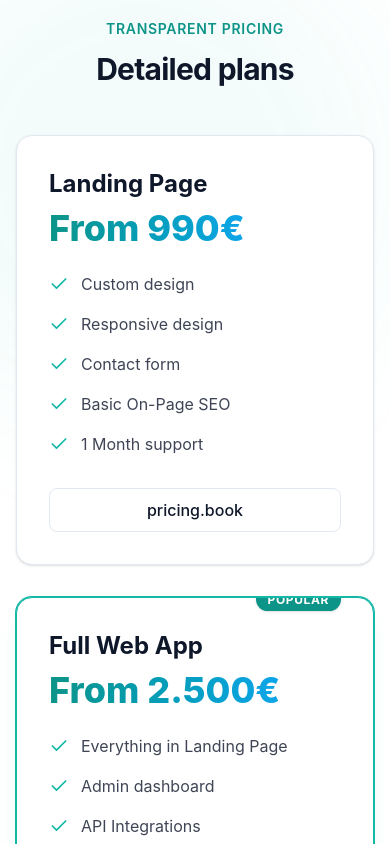
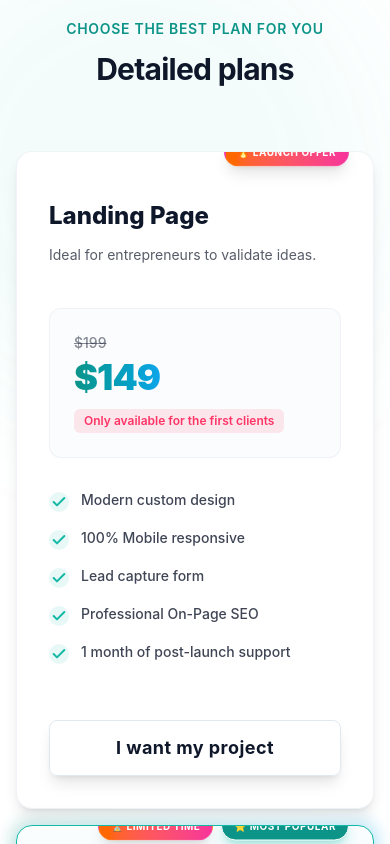
Before and after one commit to jose12335e/mgdigitaltech, a React (Vite) app: page / in a window 390 px wide. Shown: the part 7340-8184 px from the top of the page. Built offline with nearby package versions, Linux system fonts and the light colour scheme; no server answers; the database is empty.

Commit message:
feat: Rediseño orientado a SaaS para la sección PricingSection con precios promocionales, estilos glow y nuevas traducciones

```diff
--- a/src/data/mockData.js
+++ b/src/data/mockData.js
@@ -93,7 +93,12 @@ export const mockData = {
     {
       id: "basic",
       tierKey: "pricing.p1_tier",
-      priceKey: "pricing.p1_price",
+      descKey: "pricing.p1_desc",
+      priceOriginalKey: "pricing.p1_price_original",
+      pricePromoKey: "pricing.p1_price_promo",
+      urgencyKey: "pricing.p1_urgency",
+      badgeKey: "pricing.p1_badge",
+      ctaKey: "pricing.p1_cta",
       features: [
         "pricing.p1_f1",
         "pricing.p1_f2",
@@ -106,7 +111,12 @@ export const mockData = {
     {
       id: "pro",
       tierKey: "pricing.p2_tier",
-      priceKey: "pricing.p2_price",
+      descKey: "pricing.p2_desc",
+      priceOriginalKey: "pricing.p2_price_original",
+      pricePromoKey: "pricing.p2_price_promo",
+      urgencyKey: "pricing.p2_urgency",
+      badgeKey: "pricing.p2_badge",
+      ctaKey: "pricing.p2_cta",
       features: [
         "pricing.p2_f1",
         "pricing.p2_f2",
--- a/src/locales/en/translation.json
+++ b/src/locales/en/translation.json
@@ -83,21 +83,31 @@
   },
   "pricing": {
     "title": "Detailed plans",
-    "subtitle": "Transparent pricing",
-    "popular": "Popular",
+    "subtitle": "Choose the best plan for you",
+    "popular": "⭐ Most popular",
     "p1_tier": "Landing Page",
-    "p1_price": "From 990€",
-    "p1_f1": "Custom design",
-    "p1_f2": "Responsive design",
-    "p1_f3": "Contact form",
-    "p1_f4": "Basic On-Page SEO",
-    "p1_f5": "1 Month support",
+    "p1_desc": "Ideal for entrepreneurs to validate ideas.",
+    "p1_price_original": "$199",
+    "p1_price_promo": "$149",
+    "p1_urgency": "Only available for the first clients",
+    "p1_badge": "🔥 Launch Offer",
+    "p1_cta": "I want my project",
+    "p1_f1": "Modern custom design",
+    "p1_f2": "100% Mobile responsive",
+    "p1_f3": "Lead capture form",
+    "p1_f4": "Professional On-Page SEO",
+    "p1_f5": "1 month of post-launch support",
     "p2_tier": "Full Web App",
-    "p2_price": "From 2.500€",
+    "p2_desc": "Scale your business with a robust digital solution.",
+    "p2_price_original": "$450",
+    "p2_price_promo": "$300",
+    "p2_urgency": "Limited slots",
+    "p2_badge": "⏳ Limited Time",
+    "p2_cta": "Request VIP project",
     "p2_f1": "Everything in Landing Page",
     "p2_f2": "Admin dashboard",
-    "p2_f3": "API Integrations",
-    "p2_f4": "Database",
+    "p2_f3": "API and payment integrations",
+    "p2_f4": "Scalable database",
     "p2_f5": "3 Months priority support"
   },
   "faq": {
--- a/src/locales/es/translation.json
+++ b/src/locales/es/translation.json
@@ -83,21 +83,31 @@
   },
   "pricing": {
     "title": "Planes detallados",
-    "subtitle": "Precios transparentes",
-    "popular": "Popular",
+    "subtitle": "Selecciona el mejor plan para ti",
+    "popular": "⭐ Más popular",
     "p1_tier": "Landing Page",
-    "p1_price": "Desde 990€",
-    "p1_f1": "Diseño personalizado",
-    "p1_f2": "Diseño responsivo",
-    "p1_f3": "Formulario de contacto",
-    "p1_f4": "SEO On-Page básico",
-    "p1_f5": "1 mes de soporte",
+    "p1_desc": "Ideal para emprendedores y validar ideas.",
+    "p1_price_original": "RD$10,000",
+    "p1_price_promo": "RD$7,000",
+    "p1_urgency": "Solo disponible para los primeros clientes",
+    "p1_badge": "🔥 Oferta de lanzamiento",
+    "p1_cta": "Quiero mi proyecto",
+    "p1_f1": "Diseño moderno y personalizado",
+    "p1_f2": "100% Mobile responsivo",
+    "p1_f3": "Formulario de captación de leads",
+    "p1_f4": "SEO On-Page profesional",
+    "p1_f5": "1 mes de soporte post-lanzamiento",
     "p2_tier": "App Web completa",
-    "p2_price": "Desde 2.500€",
+    "p2_desc": "Escala tu negocio con una solución digital robusta.",
+    "p2_price_original": "RD$25,000",
+    "p2_price_promo": "RD$18,000",
+    "p2_urgency": "Cupos limitados",
+    "p2_badge": "⏳ Tiempo limitado",
+    "p2_cta": "Solicitar proyecto VIP",
     "p2_f1": "Todo lo incluido en Landing Page",
     "p2_f2": "Panel de administración",
-    "p2_f3": "Integración de APIs",
-    "p2_f4": "Base de datos",
+    "p2_f3": "Integración de APIs y pasarelas",
+    "p2_f4": "Base de datos escalable",
     "p2_f5": "3 meses de soporte prioritario"
   },
   "faq": {
--- a/src/sections/PricingSection.jsx
+++ b/src/sections/PricingSection.jsx
@@ -25,41 +25,81 @@ export function PricingSection() {
           {mockData.pricing.map((plan, index) => (
             <motion.div
               key={plan.id}
-              initial={{ opacity: 0, scale: 0.95 }}
-              whileInView={{ opacity: 1, scale: 1 }}
+              initial={{ opacity: 0, y: 30 }}
+              whileInView={{ opacity: 1, y: 0 }}
               viewport={{ once: true }}
-              transition={{ delay: index * 0.1 }}
+              transition={{ delay: index * 0.1, duration: 0.5 }}
+              className={`relative ${plan.popular ? 'md:-mt-4 md:mb-4 z-10' : 'z-0 mt-4 h-full'}`}
             >
-              <Card className={`relative h-full flex flex-col p-8 transition-transform hover:-translate-y-2 ${plan.popular ? 'border-primary-500 ring-1 ring-primary-500 shadow-xl shadow-primary-500/10' : ''}`}>
+              {/* Glow effect for popular plan */}
               {plan.popular && (
-                  <div className="absolute top-0 right-8 transform -translate-y-1/2">
-                    <span className="bg-primary-600 text-white text-xs font-bold uppercase tracking-wider py-1 px-3 rounded-full shadow-sm">
+                <div className="absolute -inset-1 bg-gradient-to-r from-primary-600 to-accent-500 rounded-2xl blur opacity-25 group-hover:opacity-40 transition duration-1000 group-hover:duration-200"></div>
+              )}
+
+              <Card className={`relative h-full flex flex-col p-8 transition-all hover:-translate-y-2 border ${plan.popular ? 'border-primary-500 shadow-2xl shadow-primary-500/20 bg-surface/90 backdrop-blur-sm' : 'border-border/50 hover:border-primary-500/30 shadow-lg'}`}>
+
+                {/* Visual Badges Container */}
+                <div className="absolute top-0 right-6 transform -translate-y-1/2 flex gap-2">
+                  <span className="bg-gradient-to-r from-orange-500 to-pink-500 text-white text-[10px] md:text-xs font-bold uppercase tracking-wider py-1.5 px-3 rounded-full shadow-lg border border-white/10">
+                    {t(plan.badgeKey)}
+                  </span>
+                  {plan.popular && (
+                    <span className="bg-primary-600 shadow-lg shadow-primary-500/30 border border-primary-400/30 text-white text-[10px] md:text-xs font-bold uppercase tracking-wider py-1.5 px-3 rounded-full">
                       {t('pricing.popular')}
                     </span>
-                  </div>
                   )}
-
-                <h3 className="text-2xl font-bold text-foreground mb-2">{t(plan.tierKey)}</h3>
-                <div className="mb-6">
-                  <span className="text-4xl font-extrabold text-transparent bg-clip-text bg-gradient-to-r from-primary-600 to-accent-500">{t(plan.priceKey)}</span>
                 </div>
 
+                {/* Header info */}
+                <div className="mb-6 pt-4">
+                  <h3 className="text-2xl font-extrabold text-foreground mb-3">{t(plan.tierKey)}</h3>
+                  <p className="text-foreground/70 text-sm leading-relaxed min-h-[40px]">
+                    {t(plan.descKey)}
+                  </p>
+                </div>
+
+                {/* Pricing Block */}
+                <div className="mb-8 p-6 rounded-xl bg-background/50 border border-border/50">
+                  <div className="flex flex-col">
+                    <span className="text-sm font-medium text-foreground/50 line-through mb-1">
+                      {t(plan.priceOriginalKey)}
+                    </span>
+                    <div className="flex items-baseline gap-2">
+                      <span className="text-4xl md:text-5xl font-black text-transparent bg-clip-text bg-gradient-to-r from-primary-600 to-accent-500 tracking-tight">
+                        {t(plan.pricePromoKey)}
+                      </span>
+                    </div>
+                    <p className="text-xs font-semibold text-rose-500/90 mt-3 flex items-center gap-1.5 bg-rose-500/10 w-fit px-2.5 py-1 rounded-md">
+                      {t(plan.urgencyKey)}
+                    </p>
+                  </div>
+                </div>
+
+                {/* Features List */}
                 <ul className="space-y-4 mb-8 flex-grow">
                   {plan.features.map((feature, i) => (
-                    <li key={i} className="flex items-start gap-3 text-foreground/80">
-                      <Check className="h-5 w-5 text-primary-500 shrink-0 mt-0.5" />
-                      <span>{t(feature)}</span>
+                    <li key={i} className="flex items-start gap-3 text-foreground/80 group">
+                      <div className="bg-primary-500/10 p-0.5 rounded-full mt-0.5 group-hover:bg-primary-500/20 transition-colors">
+                        <Check className="h-4 w-4 text-primary-500 shrink-0" strokeWidth={3} />
+                      </div>
+                      <span className="text-sm font-medium">{t(feature)}</span>
                     </li>
                   ))}
                 </ul>
 
+                {/* CTA Button */}
+                <div className="pt-2 mt-auto">
                   <Button
                     variant={plan.popular ? 'primary' : 'outline'}
-                  className="w-full"
+                    className={`w-full group overflow-hidden relative shadow-lg ${plan.popular ? 'shadow-primary-500/30' : ''}`}
                     onClick={() => document.getElementById('contact').scrollIntoView({ behavior: 'smooth' })}
+                    size="lg"
                   >
-                  {t('pricing.book')}
+                    <span className="relative z-10 flex items-center gap-2 font-bold tracking-wide">
+                      {t(plan.ctaKey)}
+                    </span>
                   </Button>
+                </div>
               </Card>
             </motion.div>
           ))}
```
Lines whose indentation alone changed are shown as unchanged.
